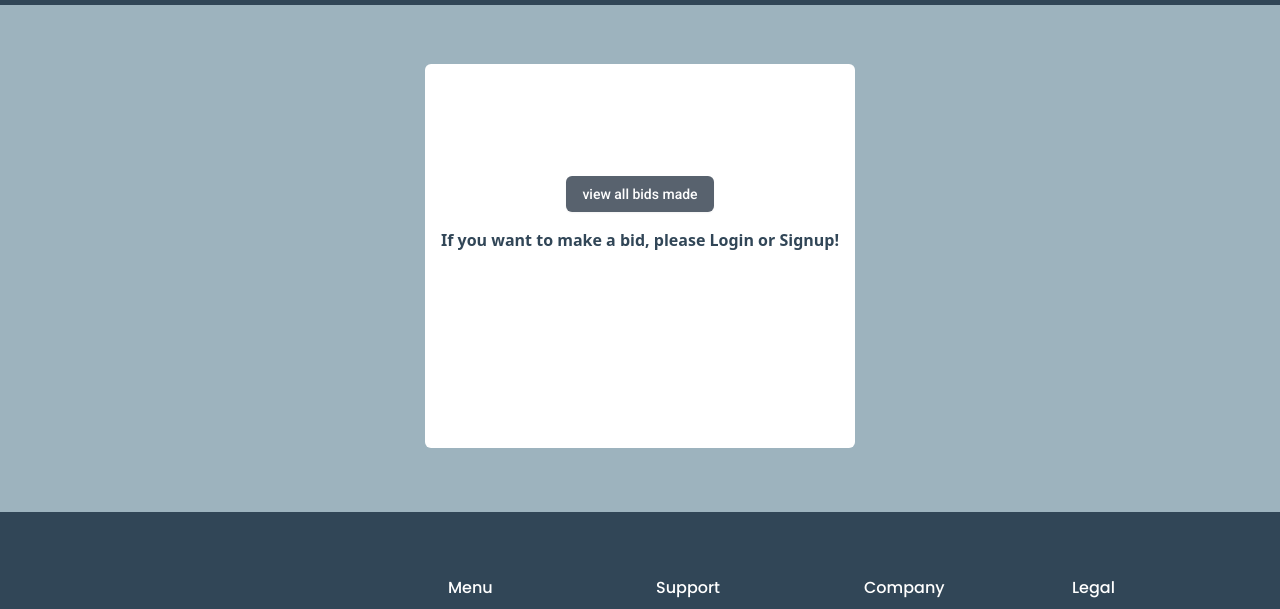
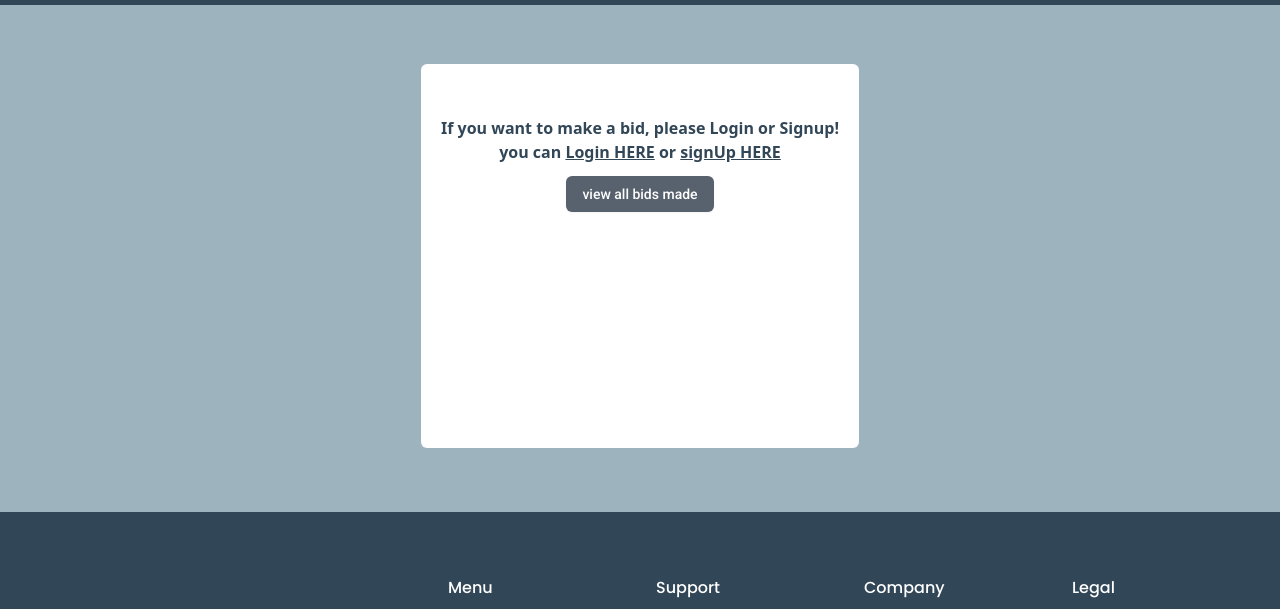
Before and after one commit to Liisagrant/semester-project-2022, a website built with Vite: page detailPage.html in a window 1280 px wide. Shown: the part 112-721 px from the top of the page. Built offline with nearby package versions, Linux system fonts and the light colour scheme; no server answers.

Commit message:
fixed spelling, a wrong margin and better info for user

```diff
--- a/detailPage.html
+++ b/detailPage.html
@@ -171,8 +171,21 @@
               <div id="timeEnd"></div>
             </div>
             <div id="disc"></div>
-            <div class="flex flex-row justify-center p-1 mt-16">
+            <div class="flex flex-row justify-center p-1 mt-4">
               <div class="bg-white py-2 font-Roboto"></div>
+              <div id="notLoggedIN" class="hidden">
+                <p class="font-lato font-bold text-mainColor mt-4 text-center">
+                  If you want to make a bid, please Login or Signup! <br />
+                  you can
+                  <a href="./index.html" class="underline underline-offset-1"
+                    >Login HERE</a
+                  >
+                  or
+                  <a href="./signUp.html" class="underline underline-offset-1"
+                    >signUp HERE</a
+                  >
+                </p>
+              </div>
               <form class="flex flex-row" id="addBidForm">
                 <div>
                   <label
@@ -211,11 +224,6 @@
                 view all bids made
               </button>
             </div>
-            <div id="notLoggedIN" class="hidden">
-              <p class="font-lato font-bold text-mainColor mt-4 text-center">
-                If you want to make a bid, please Login or Signup!
-              </p>
-            </div>
           </div>
         </div>
       </div>
--- a/js/components/createNavbar.js
+++ b/js/components/createNavbar.js
@@ -13,9 +13,7 @@ const myNavBar = () => {
                     <a
                         href="./homepage.html"
                         class="text-white font-Poppins hover:text-lightGray flex justify-center block rounded-md py-2 px-3 text-base font-medium ${
-  pathname === '/homepage.html'
-    ? 'bg-onPageColor'
-    : ''
+                          pathname === '/homepage.html' ? 'bg-onPageColor' : ''
                         }"
                         >Home</a
                     >
@@ -26,14 +24,12 @@ const myNavBar = () => {
                             ? 'bg-onPageColor'
                             : ''
                         }"
-                        >Items in action</a
+                        >Items in auction</a
                     >
                     <a
                         href="./signUp.html"
                         class="font-Poppins text-white hover:text-lightGray flex justify-center rounded-md py-2 px-3 inline-flex items-center text-sm font-medium ${
-  pathname === './sign-up.html'
-    ? 'bg-onPageColor'
-    : ''
+                          pathname === './sign-up.html' ? 'bg-onPageColor' : ''
                         }"
                         >SignUp</a
                     >
@@ -53,9 +49,7 @@ const myNavBar = () => {
                     <a
                         href="./homepage.html"
                         class="text-white font-Poppins hover:text-lightGray flex justify-center block rounded-md py-2 px-3 text-base font-medium ${
-  pathname === '/homepage.html'
-    ? 'bg-onPageColor'
-    : ''
+                          pathname === '/homepage.html' ? 'bg-onPageColor' : ''
                         }"
                         >Home</a
                     >
@@ -121,9 +115,7 @@ const myNavBar = () => {
                                 <a
                         href="./homepage.html"
                         class="text-white hover:text-lightGray rounded-md py-2 px-3 inline-flex items-center text-sm font-medium ${
-  pathname === '/homepage.html'
-    ? 'bg-onPageColor'
-    : ''
+                          pathname === '/homepage.html' ? 'bg-onPageColor' : ''
                         }"
                         aria-current="page"
                         >Home</a
@@ -143,9 +135,7 @@ const myNavBar = () => {
                         <a
                         href="./homepage.html"
                         class="text-white hover:text-lightGray rounded-md py-2 px-3 inline-flex items-center text-sm font-medium ${
-  pathname === '/homepage.html'
-    ? 'bg-onPageColor'
-    : ''
+                          pathname === '/homepage.html' ? 'bg-onPageColor' : ''
                         }"
                         aria-current="page"
                         >Home</a
```
Also changed, not shown: listingpage.html (+2 -2 lines). Lines whose indentation alone changed are shown as unchanged.
